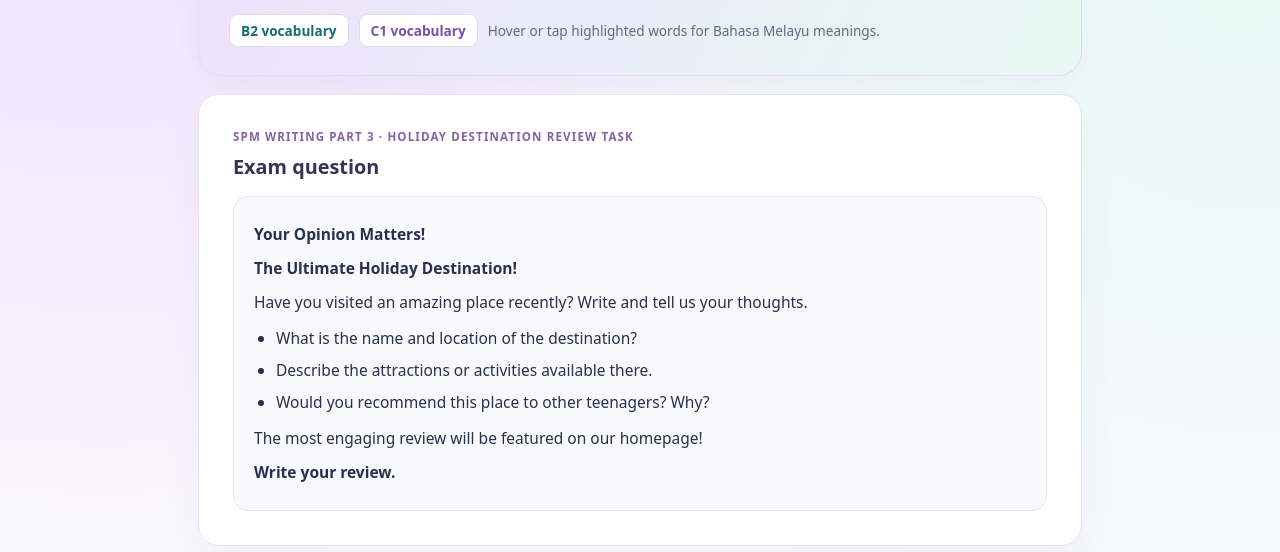
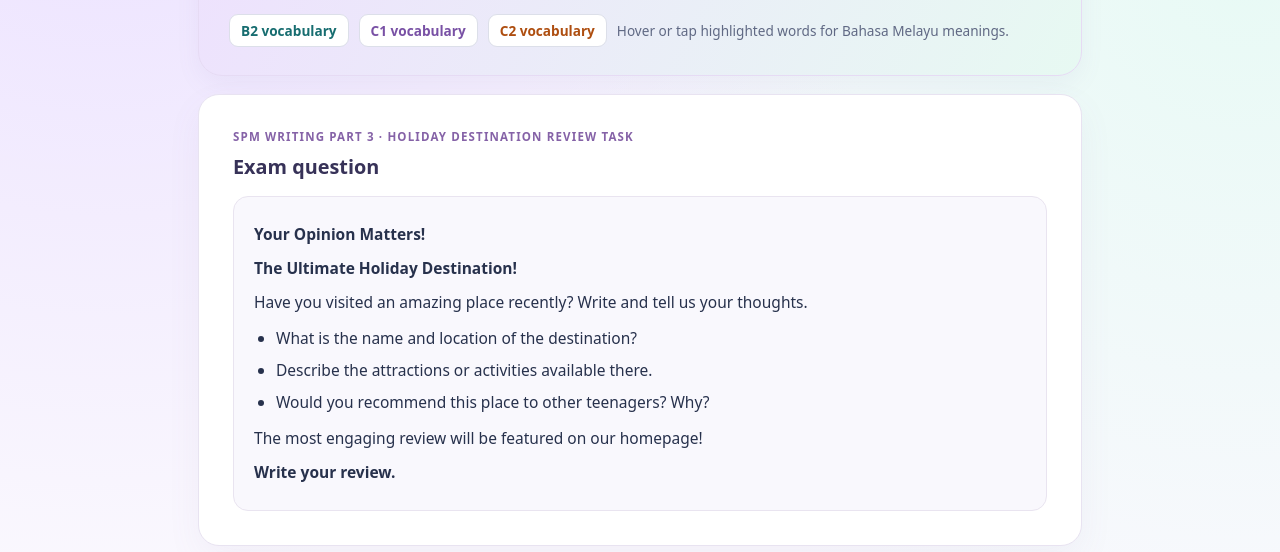
Before and after one commit to fatinlea1001/language-games, a plain HTML site: page eng-sample-essay-desaru-coast-review-normal.html in a window 1280 px wide. Shown: the part 248-800 px from the top of the page. Drawn offline with Linux system fonts and the light colour scheme.

Commit message:
Show distinct C2 level in sample vocabulary legend

```diff
--- a/eng-sample-essay-desaru-coast-review-normal.html
+++ b/eng-sample-essay-desaru-coast-review-normal.html
@@ -67,7 +67,7 @@ h2{font-size:1.24rem;line-height:1.35;margin:0 0 15px;color:#373258}
 <body>
 <main class="shell">
 <nav class="nav"><a href="directory/" aria-label="Return to Language Arcade">← Language Arcade</a><span class="chip">📖 SAMPLE REVIEWS · NORMAL</span></nav>
-<section class="hero"><div class="kicker">SPM English · Writing Part 3 · Review</div><h1>Desaru Coast: A Review</h1><p>A complete NORMAL sample review of a seaside holiday destination in Johor, following the Review lesson notes.</p><div class="legend"><span class="sample b2tag">B2 vocabulary</span><span class="sample c1tag">C1 vocabulary</span><span>Hover or tap highlighted words for Bahasa Melayu meanings.</span></div></section>
+<section class="hero"><div class="kicker">SPM English · Writing Part 3 · Review</div><h1>Desaru Coast: A Review</h1><p>A complete NORMAL sample review of a seaside holiday destination in Johor, following the Review lesson notes.</p><div class="legend"><span class="sample b2tag">B2 vocabulary</span><span class="sample c1tag">C1 vocabulary</span><span class="sample" style="color:#ae4e10">C2 vocabulary</span><span>Hover or tap highlighted words for Bahasa Melayu meanings.</span></div></section>
 <section class="panel" aria-labelledby="questionHeading">
 <div class="section-label">SPM Writing Part 3 · Holiday Destination Review Task</div>
 <h2 id="questionHeading">Exam question</h2>
```
